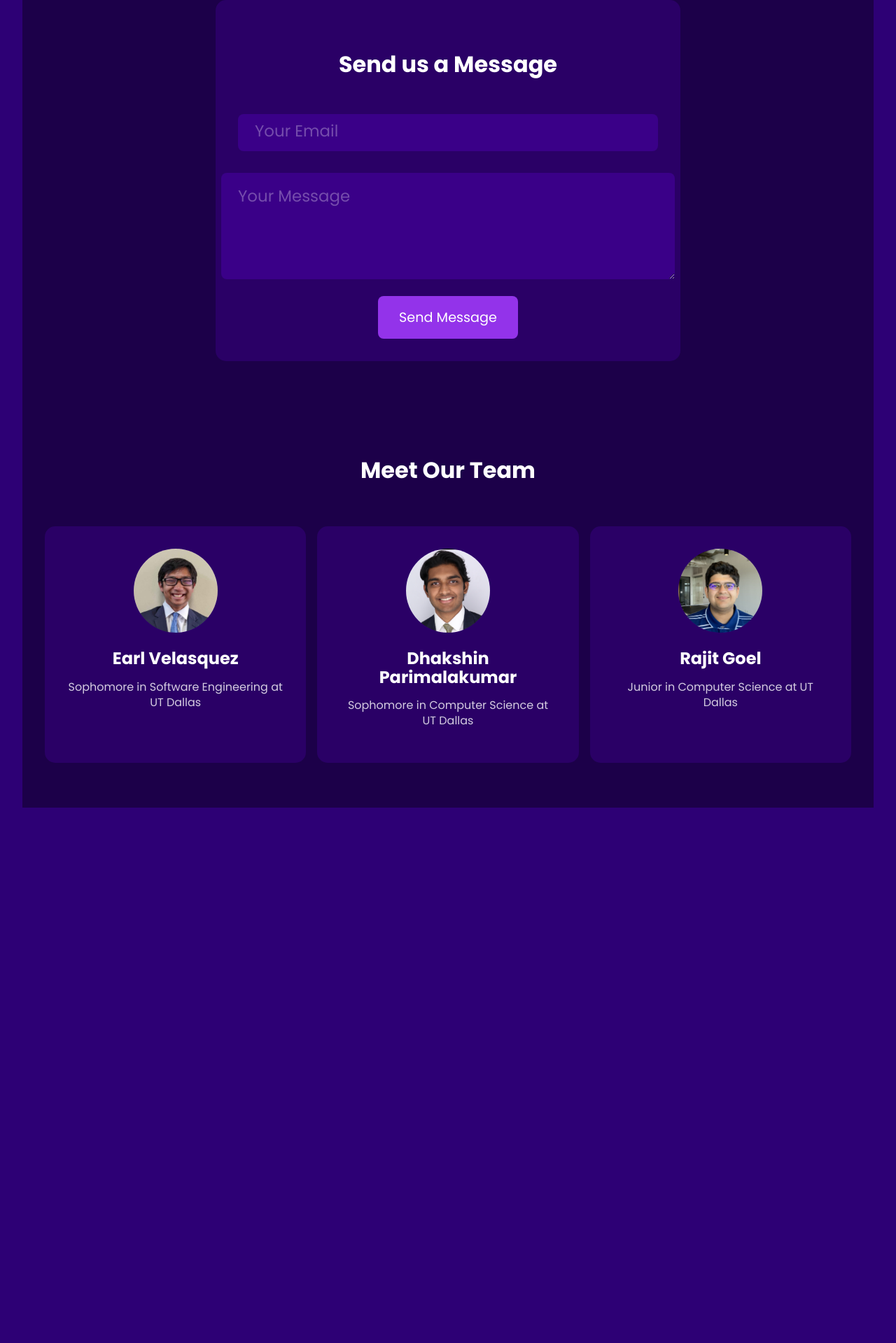
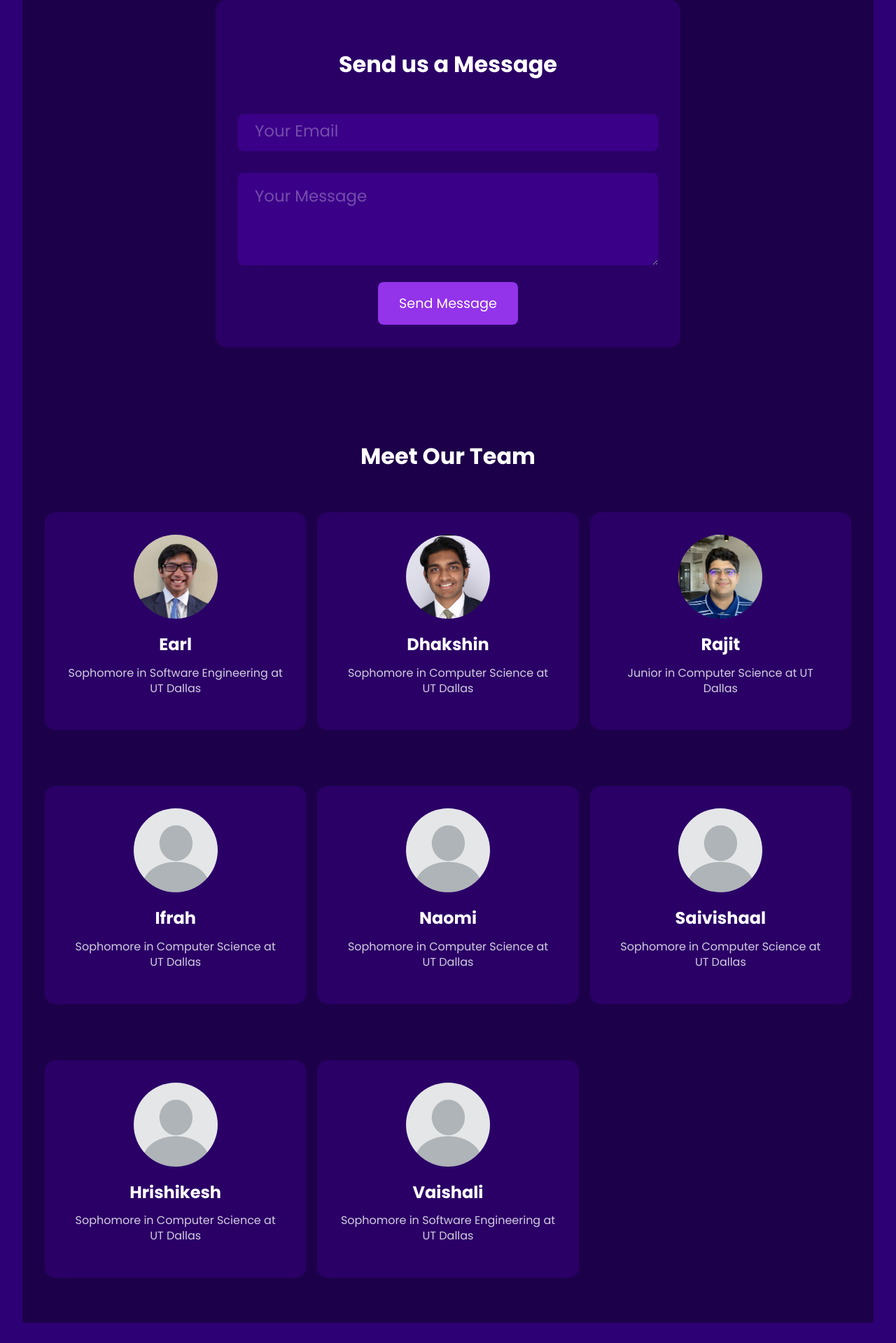
Before and after one commit to ihatepeanuts32/HackMate, a React (Vite) app in the folder frontend/: page /contact in a window 1280 px wide. Shown: the part 307-2226 px from the top of the page at 70% size. Before the commit the page ends 1493 px from the top, so only its background shows below. Built offline with nearby package versions, Linux system fonts and the light colour scheme.

Commit message:
contact us page edits

```diff
--- a/frontend/src/pages/ContactUs.jsx
+++ b/frontend/src/pages/ContactUs.jsx
@@ -3,6 +3,7 @@ import '../styles/ContactUs.css';
 import earlImg from '../assets/earl.png';
 import dhakshinImg from '../assets/dhakshin.png';
 import rajitImg from '../assets/rajit.png';
+import blankProfile from '../assets/profile.png';
 
 const ContactUs = () => {
     const [email, setEmail] = useState('');
@@ -10,19 +11,44 @@ const ContactUs = () => {
 
     const teamMembers = [
         {
-            name: "Earl Velasquez",
+            name: "Earl",
             role: "Sophomore in Software Engineering at UT Dallas",
             imageUrl: earlImg
         },
         {
-            name: "Dhakshin Parimalakumar",
+            name: "Dhakshin",
             role: "Sophomore in Computer Science at UT Dallas",
             imageUrl: dhakshinImg
         },
         {
-            name: "Rajit Goel",
+            name: "Rajit",
             role: "Junior in Computer Science at UT Dallas",
             imageUrl: rajitImg
+        },
+        {
+            name: "Ifrah",
+            role: "Sophomore in Computer Science at UT Dallas",
+            imageUrl: blankProfile
+        },
+        {
+            name: "Naomi",
+            role: "Sophomore in Computer Science at UT Dallas",
+            imageUrl: blankProfile
+        },
+        {
+            name: "Saivishaal",
+            role: "Sophomore in Computer Science at UT Dallas",
+            imageUrl: blankProfile
+        },
+        {
+            name: "Hrishikesh",
+            role: "Sophomore in Computer Science at UT Dallas",
+            imageUrl: blankProfile
+        },
+        {
+            name: "Vaishali",
+            role: "Sophomore in Software Engineering at UT Dallas",
+            imageUrl: blankProfile
         }
         // Add more team members as needed
     ];
--- a/frontend/src/styles/ContactUs.css
+++ b/frontend/src/styles/ContactUs.css
@@ -149,3 +149,9 @@
     font-size: 1rem;
     line-height: 1.4;
 }
+
+.contact-input,
+.message-input {
+    width: 100%;
+    box-sizing: border-box;
+}
```
